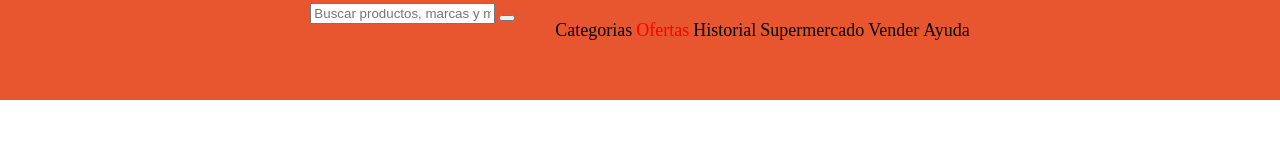
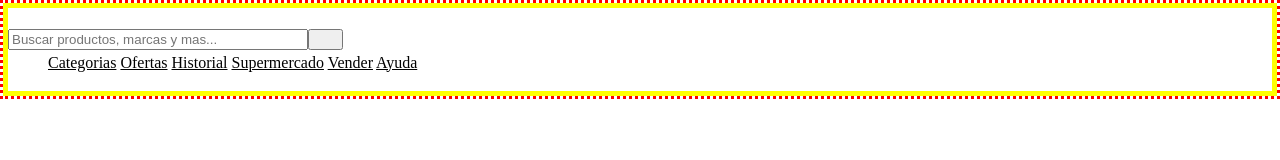
Before and after one commit to ceveloper7/yubitvanila, a plain HTML site: page index.html in a window 1280 px wide. Drawn offline with Linux system fonts and the light colour scheme.

Commit message:
eCommerce Yubit - Header component - search form

```diff
--- a/css/style.css
+++ b/css/style.css
@@ -1,6 +1,5 @@
 /* *************** Custom properties ********************* */
 :root {
-
   /*light colors*/
   --light-color: #f9fafb;
   --text-light-color: #16191d;
@@ -17,6 +16,13 @@
   --secondary: #e7762e;
 
   --ink: #1b1b1b;
+
+  --container-sm: 48em; /*mobile*/
+  --container-md: 62em; /*tablet*/
+  --container-lg: 75em; /*desktop*/
+
+  --main-top: 2rem;
+  --main-bottom: 2rem;
 }
 
 /* ******************** Reset CSS ******************** */
@@ -113,53 +119,34 @@ video {
   }
 }
 
-.nav-header {
-  height: 100px;
-  display: flex;
-  justify-content: center;
-  background-color: var(--primary);
-  border: 0;
-  position: relative;
+/* ********* user styles ************** */
+
+header {
+  border: dotted red medium;
 }
 
-/* estilos a hijos directos*/
-.nav-header > section {
+.header-container {
+  border: solid yellow thick;
 }
 
-/*estilo a hijo descendiente*/
-.nav-header .nav-header-menu {
-}
-.nav-header li {
-  color: var(--ink);
+.search-container{
+  display: inline-block;
 }
 
-/*estilo hermano general*/
-.nav-menu-item ~ li {
-  color: var(--secondary);
-}
-/* selector de atributo */
-.nav-menu-list a[href] {
-  text-decoration: none;
+.search-form {
+  position: absolute;
 }
 
-.nav-menu-list a[class~="ofertas"] {
-  color: red;
+.search-form input{
+  position: relative;
+  width: 300px;
+  margin: 0;
 }
 
-/*selector universal*/
-.nav-menu-list *{
-  font-size: 18px;
+.search-form button{
+  width: 35px;
+  height: 21px;
+  position: absolute;
+  top: 3px;
+  right: -35px;
 }
-
-/*pseudoclase*/
-.nav-search-input:focus{
-  background-color: var(--light-color);
-}
-
-.nav-menu-list a:visited{
-  color: var(--dark-color)
-}
-
-.nav-menu-list a:hover{
-  color: var(--light-color);
-}
--- a/index.html
+++ b/index.html
@@ -9,18 +9,13 @@
 </head>
 
 <body>
-  <header class="nav-header">
+  <header class="header">
+    <div class="header-container">
       <section></section>
       <section class="search-container">
-      <form class="nav-search" action="#" method="GET">
-        <input type="text" class="nav-search-input" name="search"
-        id="search_field"
-        maxlength="120"
-        autocapitalize="off"
-        autocomplete="list"
-        autocomplete="off"
-        spellcheck="false"
-          placeholder="Buscar productos, marcas y mas...">
+        <form class="search-form" action="#" method="GET">
+          <input type="text" class="nav-search-input" name="search" id="search_field" maxlength="120" autocapitalize="off"
+            autocomplete="list" autocomplete="off" spellcheck="false" placeholder="Buscar productos, marcas y mas...">
           <button type="submit" class="nav-search-btn"></button>
         </form>
       </section>
@@ -39,6 +34,7 @@
         </nav>
       </section>
       <section></section>
+    </div>
   </header>
   <main></main>
 </body>
```
Lines whose indentation alone changed are shown as unchanged.
